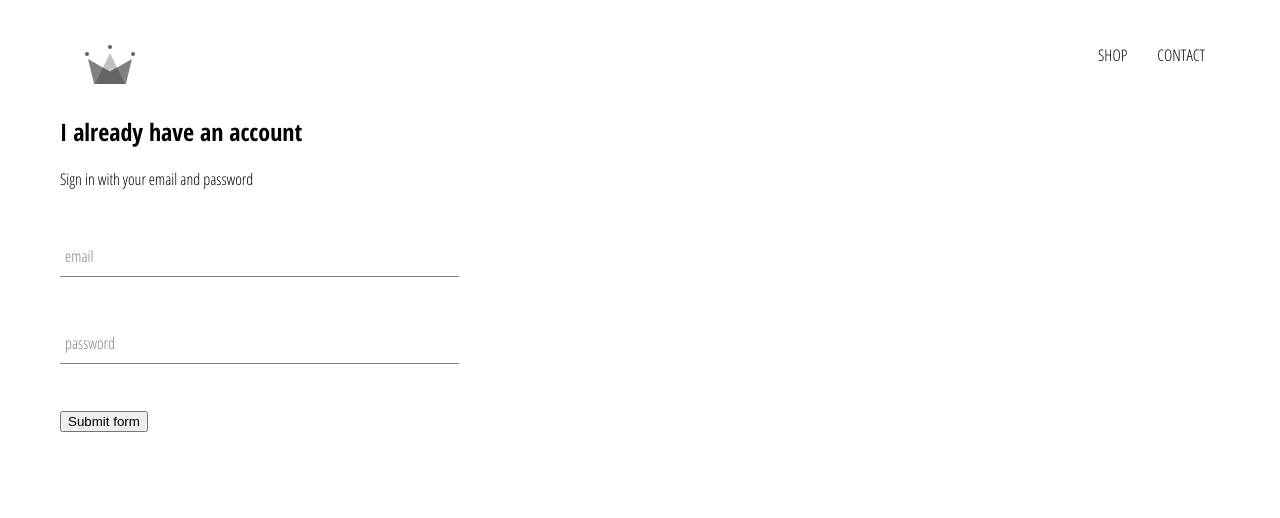
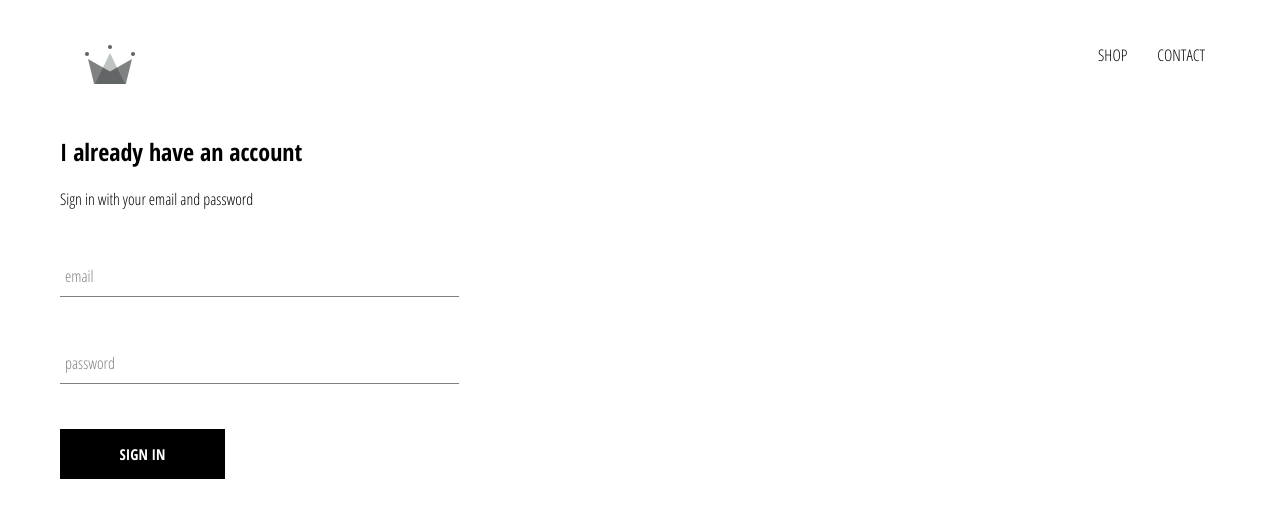
Before and after one commit to jingfreeks/tindahanapp, a React (Create React App) app: page /signin in a window 1280 px wide. Shown: the top 518 px of the page. Built offline with nearby package versions, Linux system fonts and the light colour scheme.

Commit message:
add custom button component

```diff
--- /dev/null
+++ b/src/Components/custom-button/index.js
@@ -0,0 +1,11 @@
+import React from 'react';
+import './styles.scss';
+
+const CustomButton=({children,...othProps})=>{
+    return(
+       <button className='custom-button' {...othProps}>
+           {children}
+       </button>
+    )
+}
+export default CustomButton;
--- /dev/null
+++ b/src/Components/custom-button/styles.scss
@@ -0,0 +1,22 @@
+.custom-button{
+  min-width: 165px;
+  width:auto;
+  height: 50px;
+  letter-spacing: 0.5;
+  list-style: 50px;
+  padding: 0 35px 0 35px;
+  font-size: 15px;
+  background-color: black;
+  color:white;
+  text-transform: uppercase;
+  font-family: 'Open Sans Condensed';
+  font-weight: bolder;
+  border:none;
+  cursor: pointer;
+
+  &:hover{
+    background-color:white;
+    color:black;
+    border: 1px solid black;
+  }
+}
--- a/src/Components/signin/index.jsx
+++ b/src/Components/signin/index.jsx
@@ -1,6 +1,7 @@
 import React,{Component} from 'react';
 import './styles.scss';
 import FormInput from '../form-input';
+import CustomButton from '../custom-button';
 
 class Signin extends Component{
     constructor(props){
@@ -33,7 +34,9 @@
                     <FormInput label="email" name="email" type="email" value={email} required handleChange={this.handleChange}/>
                     <FormInput label="password" name="password" type="password" value={password} required handleChange={this.handleChange}/>
 
-                    <input type="submit" value="Submit form"/>
+                    <CustomButton type="submit">
+                        Sign In
+                    </CustomButton>
                 </form>
             </div>
         )
--- a/src/Components/signin/styles.scss
+++ b/src/Components/signin/styles.scss
@@ -1,3 +1,9 @@
 .sign-in{
   width:30vw;
+  display: flex;
+  flex-direction: column;
+
+  .title{
+    margin: 10px 0;
+  }
 }
```
